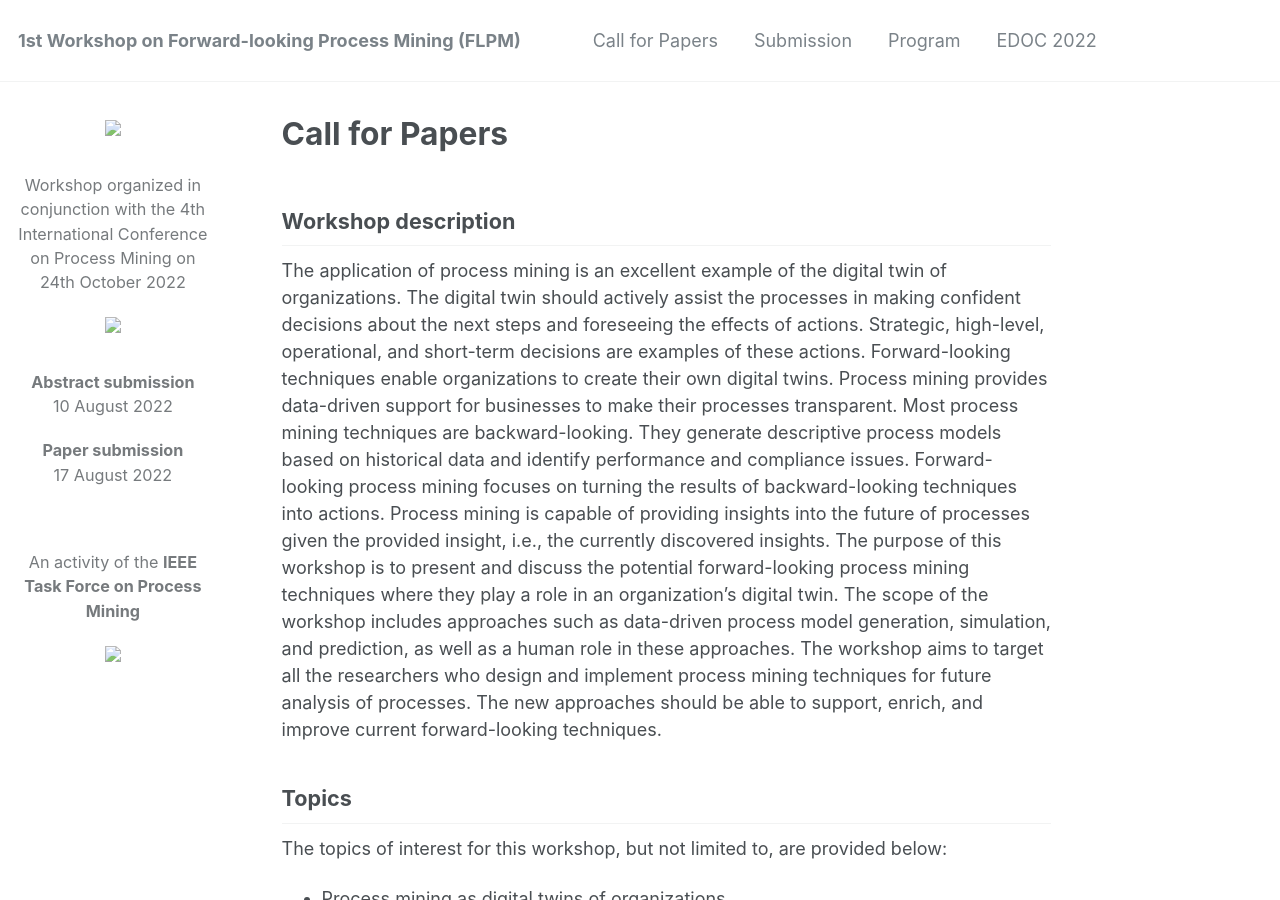
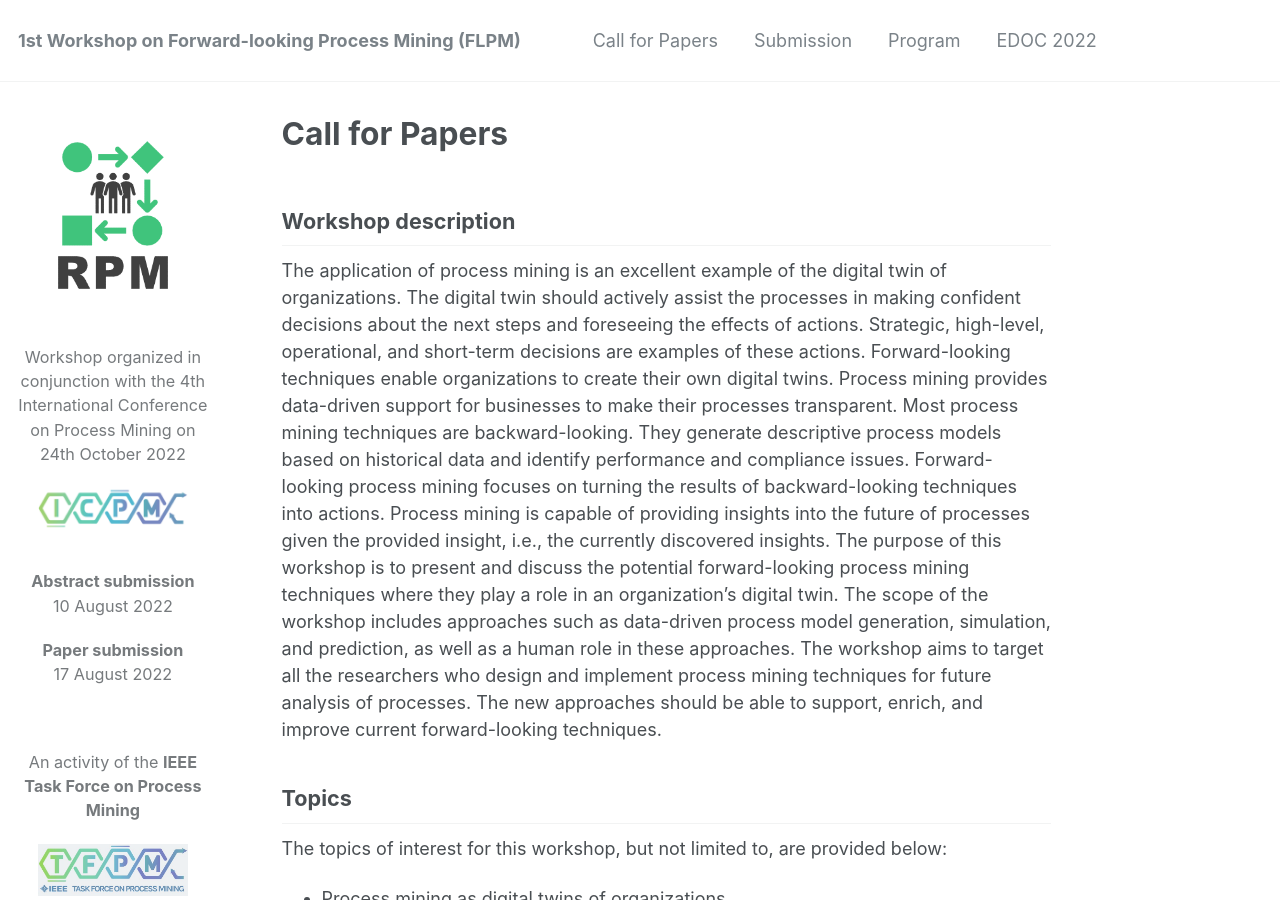
Before and after one commit to flpm-workshop/flpm-workshop.github.io, a Jekyll site: the page built from _pages/about.md, in a window 1280 px wide and 900 px high. Built offline with Jekyll 4.4.1, drawn with Linux system fonts in a browser that asks for light colours.

Commit message:
links updated

```diff
--- a/_includes/author-profile.html
+++ b/_includes/author-profile.html
@@ -7,13 +7,13 @@
 <div>
 
   <div class="author__content" style="text-align: center;">
-    <a href="https://rpm-workshop.github.io/2022/"><img src="/2022/images/RPM-Logo.png" style="width: 200px"></a>
+    <a href="https://flpm-workshop.github.io/"><img src="/images/RPM-Logo.png" style="width: 200px"></a>
   </div>
   <br/>
 
   <div class="author__content" style="text-align: center;">
     <p class="author__bio">Workshop organized in conjunction with the 4th International Conference on Process Mining on 24th October 2022</p>
-    <a href="https://icpmconference.org/2022/"><img src="/2022/images/ICPM_Logo-1024x314-e1558427587186.png" style="width: 150px"></a>
+    <a href="http://edocconference.org/2022/"><img src="/images/ICPM_Logo-1024x314-e1558427587186.png" style="width: 150px"></a>
   </div>
   <br/>
 
@@ -26,7 +26,7 @@
 
   <div class="author__content" style="text-align: center;">
     <p>An activity of the <b>IEEE Task Force on Process Mining</b></p>
-    <a href="https://www.tf-pm.org/"><img src="/2022/images/tfpm_logo.jpg" style="width: 150px"></a>
+    <a href="https://www.tf-pm.org/"><img src="/images/tfpm_logo.jpg" style="width: 150px"></a>
   </div>
 
 </div>
```
Also changed, not shown: README.md (deleted, +0 -1 lines).
